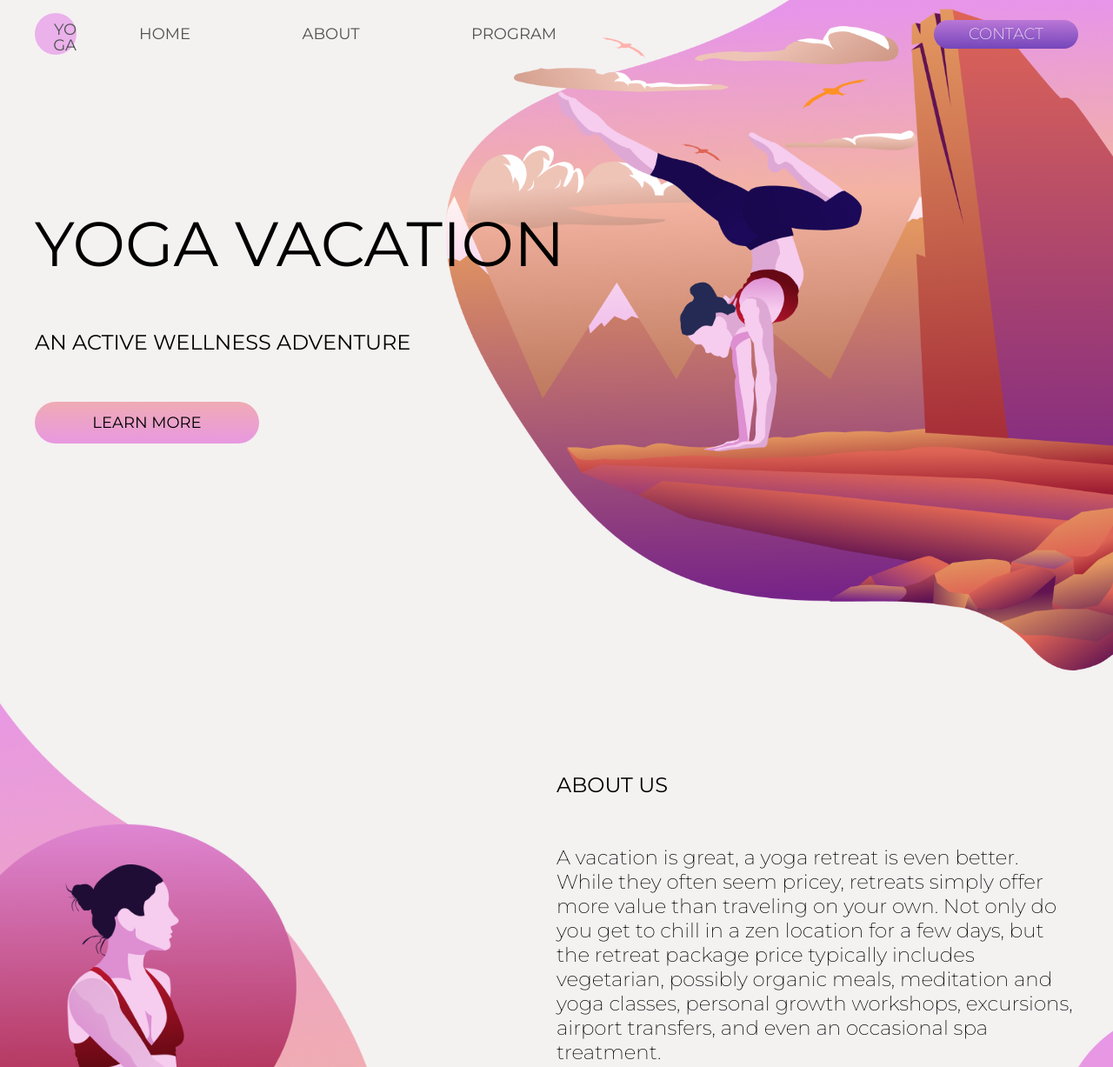
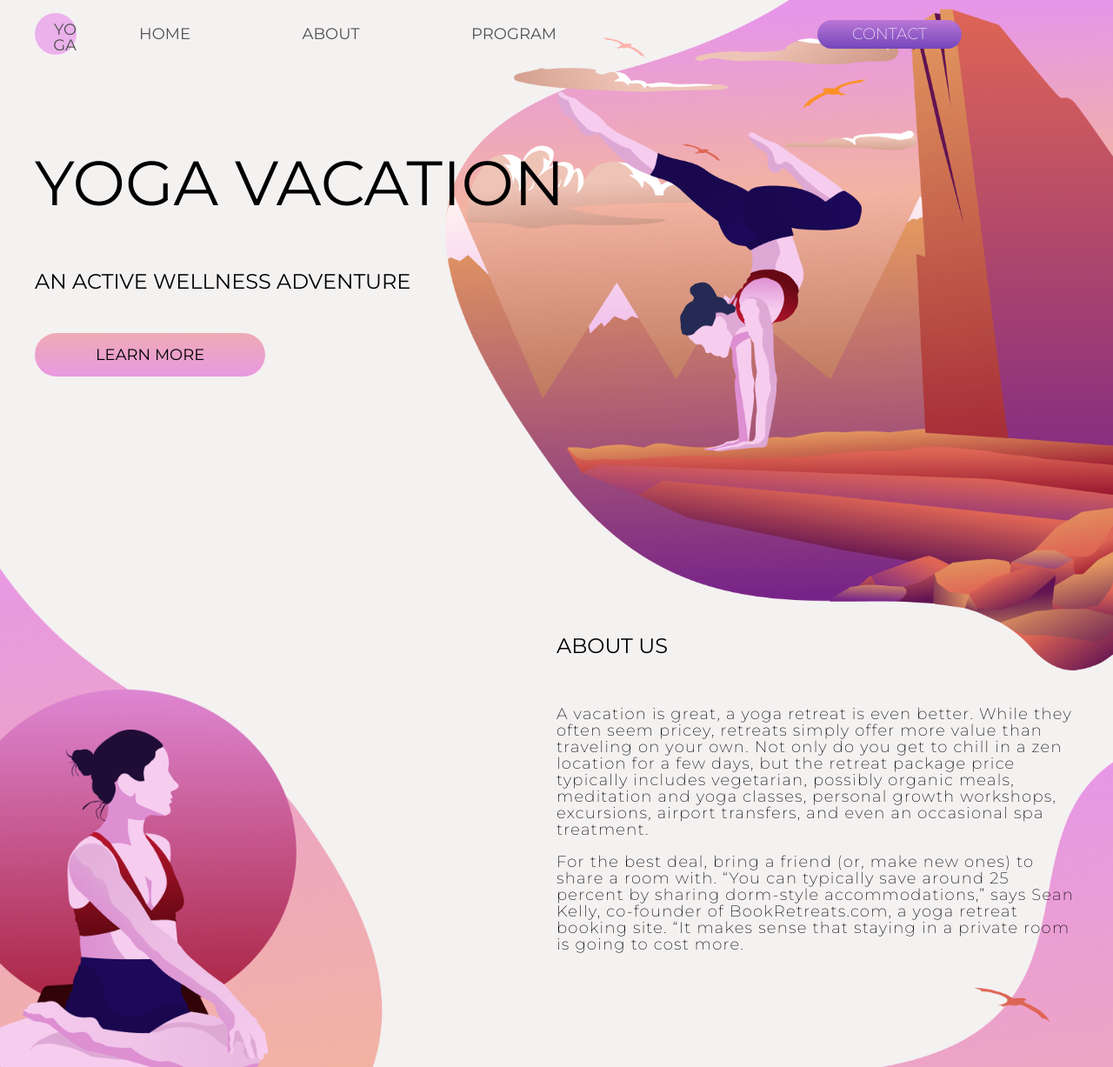
Before and after one commit to tatafalkovski/Yoga_rpoject, a website with bundled scripts: page index.html in a window 1280 px wide. Shown: the top 1227 px of the page at 87% size. Built offline with nearby package versions, Linux system fonts and the light colour scheme; files whose address does not match are found by name.

Commit message:
resizing

```diff
--- a/index.html
+++ b/index.html
@@ -37,11 +37,7 @@
         </div>
       </div>
       <div class="part part-2">
-        <a href="#">
-          <div class="button">
-            <p class="p-button">contact</p>
-          </div>
-        </a>
+        <a href="#" class="button">contact</a>
       </div>
     </header>
 
@@ -50,11 +46,7 @@
         <div class="caption">
           <h1>Yoga vacation</h1>
           <h6>an active wellness adventure</h6>
-          <a href="#">
-            <div class="pink-button">
-              <p>learn more</p>
-            </div>
-          </a>
+          <a href="#" class="pink-button">learn more</a>
         </div>
       </section>
 
@@ -99,12 +91,14 @@
             />
             <input type="text" required placeholder="Last Name" />
             <input type="tel" required placeholder="Phone number" />
-            <input type="email" id="email" class="email" placeholder="Email" />
-            <a href="#">
-              <div class="pink-button">
-                <p>book a tour</p>
-              </div>
-            </a>
+            <input
+              type="email"
+              id="email"
+              class="email"
+              placeholder="Email"
+              style="margin-bottom: 50px"
+            />
+            <a href="#" class="pink-button">book a tour</a>
           </form>
         </div>
       </section>
--- a/src/main.scss
+++ b/src/main.scss
@@ -27,13 +27,15 @@
     }
     @media screen and (max-width: 960px) {
     }
-    @media screen and (max-width: 768px) {
+    @media screen and (max-width: 480px) {
+      background-image: url(/images/main-image-mob.png);
+      width: 100%;
     }
     @media screen and (max-width: 480px) {
     }
   }
   &__girl {
-    background-image: url(/images/yoga-girl.png);
+    background-image: url(/dist/images/yoga-girl.png);
     left: 0;
     width: 35%;
     background-position: center left;
@@ -43,13 +45,15 @@
     }
     @media screen and (max-width: 960px) {
     }
-    @media screen and (max-width: 768px) {
+    @media screen and (max-width: 480px) {
+      background-image: url(/dist/images/yoga-girl-mob.png);
+      width: 100%;
     }
     @media screen and (max-width: 480px) {
     }
   }
   &__man {
-    background-image: url(/images/yoga-man.png);
+    background-image: url(/dist/images/yoga-man.png);
     right: 0;
     bottom: 0;
     width: 54%;
@@ -60,13 +64,17 @@
     }
     @media screen and (max-width: 960px) {
     }
-    @media screen and (max-width: 768px) {
+    @media screen and (max-width: 480px) {
+      background-image: url(/dist/images/yoga-man-mob.png);
+      width: 100%;
     }
     @media screen and (max-width: 480px) {
     }
   }
 }
-
+.logo {
+  margin-right: 10px;
+}
 .circule {
   width: 48px;
   height: 48px;
@@ -97,6 +105,10 @@ header {
     width: 50%;
   }
   &-2 {
+    width: 25%;
+    @media screen and (max-width: 470px) {
+      display: none;
+    }
   }
 }
 
@@ -105,12 +117,18 @@ header {
   ul {
     display: flex;
     justify-content: space-between;
+    @media screen and (max-width: 470px) {
+      display: none;
+    }
     li {
       text-transform: uppercase;
       font-size: 18px;
       font-weight: 400;
       line-height: 22px;
       color: #515151;
+      @media screen and (max-width: 768px) {
+        font-size: 12px;
+      }
     }
   }
 }
@@ -119,13 +137,15 @@ header {
   padding: 15px 40px;
   background: linear-gradient(0deg, #5933af -38.24%, #e695e9 161.76%);
   border-radius: 40px;
-  .p-button {
   font-size: 18px;
   line-height: 3px;
   text-transform: uppercase;
   color: #ffffff;
   text-align: center;
   margin: 0;
+  @media screen and (max-width: 768px) {
+    padding: 15px;
+    font-size: 14px;
   }
 }
 
@@ -133,36 +153,82 @@ header {
   height: 80vh;
   display: flex;
   align-items: center;
+
   @media screen and (max-width: 1440px) {
-    height: 70vh;
+    height: 50vh;
+  }
+  @media screen and (max-width: 768px) {
+    height: 50vh;
+    position: relative;
+    display: block;
+  }
+  @media screen and (max-width: 480px) {
+    height: 90vh;
   }
 }
 
 .pink-button {
-  width: 258px;
-  height: 48px;
+  padding: 14px 70px;
   background: linear-gradient(360deg, #e695e9 -18.75%, #f3b3a1 143.75%);
   border-radius: 40px;
-  display: flex;
-  justify-content: center;
-  align-items: center;
-  p {
   font-weight: normal;
   font-size: 18px;
   line-height: 21px;
   text-transform: uppercase;
   color: #000000;
+  @media screen and (max-width: 960px) {
+    padding: 14px 50px;
+  }
+  @media screen and (max-width: 768px) {
+    padding: 15px;
+    position: absolute;
+    bottom: 80px;
+    text-align: center;
+  }
+  @media screen and (max-width: 480px) {
+    width: 100%;
   }
 }
 .about-us {
   display: flex;
   justify-content: flex-end;
+  margin-bottom: 300px;
+  @media screen and (max-width: 1024px) {
+    margin-bottom: 0;
+  }
+  @media screen and (max-width: 467px) {
+    height: 100vh;
+  }
 }
 .body {
   width: 50%;
   margin-top: 300px;
   @media screen and (max-width: 1440px) {
     margin-top: 180px;
+  }
+  @media screen and (max-width: 1024px) {
+    margin-top: 0;
+  }
+  @media screen and (max-width: 768px) {
+    width: 70%;
+    p {
+      font-size: 16px;
+    }
+  }
+  @media screen and (max-width: 480px) {
+    width: 100%;
+  }
+  p {
+    font-size: 18px;
+    line-height: 19px;
+    letter-spacing: 0.07em;
+    color: #000000;
+  }
+}
+.form {
+  @media screen and (max-width: 768px) {
+    height: 100vh;
+    padding-top: 100px;
   }
 }
 
@@ -177,9 +243,19 @@ header {
   @media screen and (max-width: 1440px) {
     margin-top: 200px;
   }
+  @media screen and (max-width: 1200px) {
+    width: 40%;
+  }
+  @media screen and (max-width: 1024px) {
+    width: 45%;
+    margin-top: 30px;
+  }
+  @media screen and (max-width: 768px) {
+    width: 100%;
+    padding: 30px 15px 40px;
+  }
   .pink-button {
-    width: 100%;
-    margin-top: 100px;
+    position: static;
   }
 }
 
@@ -195,6 +271,9 @@ input {
   letter-spacing: 0.07em;
   color: #737070;
   padding: 10px;
+  @media screen and (max-width: 467px) {
+    padding: 5px;
+  }
 }
 
 label {
--- a/src/normalize.scss
+++ b/src/normalize.scss
@@ -41,6 +41,7 @@ li {
 a {
   text-decoration: none;
   color: #515151;
+  white-space: nowrap;
 }
 
 h1 {
@@ -49,6 +50,9 @@ h1 {
   color: #000000;
   font-weight: normal;
   margin: 0;
+  @media screen and (max-width: 768px) {
+    font-size: 40px;
+  }
 }
 
 h6 {
@@ -57,4 +61,8 @@ h6 {
   line-height: 27px;
   text-transform: uppercase;
   color: #000000;
+  @media screen and (max-width: 768px) {
+    margin-top: 0;
+    font-size: 18px;
+  }
 }
```
Also changed, not shown: dist/images/main-image.png (deleted), dist/images/yoga-girl.png (deleted), dist/images/yoga-man.png (deleted), dist/script.js (deleted), dist/styles.css (deleted), images/main-image-mob.png (added), images/yoga-girl-mob.png (added), images/yoga-man-mob.png (added), 4 other files. Lines whose indentation alone changed are shown as unchanged.
